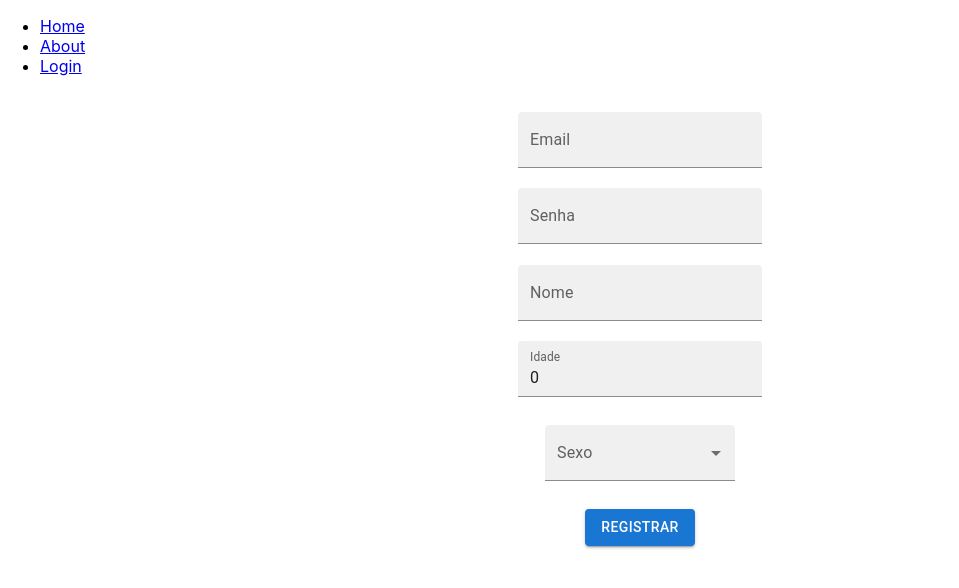
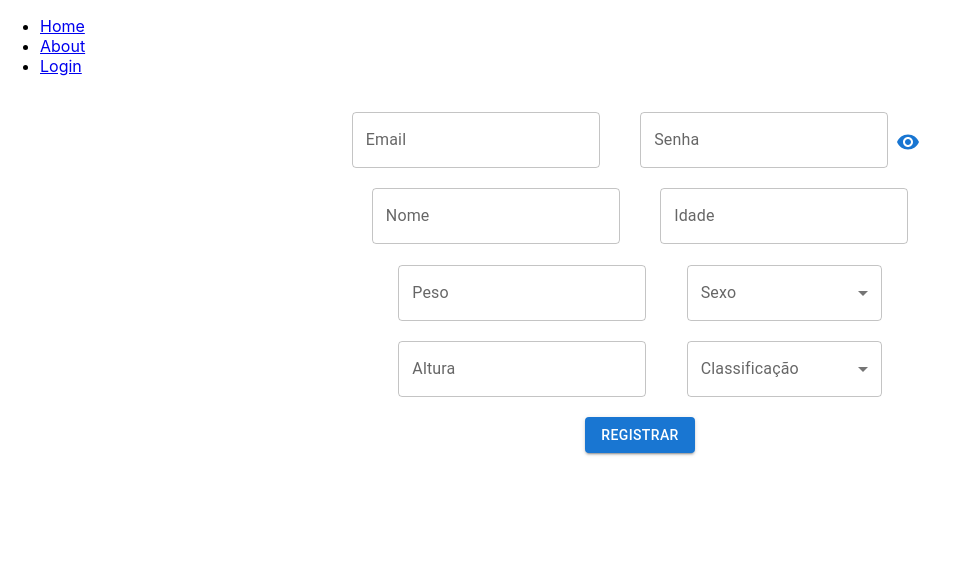
Before and after one commit to zizima100/PerfectPlate, a React (Create React App) app in the folder my-app/: page /register in a window 1280 px wide. Shown: the top 588 px of the page, without its empty margins (0-959 px from the left). Built offline with nearby package versions, Linux system fonts and the light colour scheme.

Commit message:
feat: added remaining register page fields and adjusted layout

```diff
--- a/my-app/package.json
+++ b/my-app/package.json
@@ -8,6 +8,7 @@
     "@fontsource/roboto": "^4.5.1",
     "@material-ui/core": "^5.0.0-beta.5",
     "@material-ui/icons": "^4.11.2",
+    "@mui/icons-material": "^5.0.4",
     "@testing-library/jest-dom": "^5.14.1",
     "@testing-library/react": "^11.2.7",
     "@testing-library/user-event": "^12.8.3",
--- a/my-app/src/pages/register/RegisterScreen.js
+++ b/my-app/src/pages/register/RegisterScreen.js
@@ -1,75 +1,99 @@
 import '../register/RegisterScreenStyle.css';
 import React, {useState} from "react";
-import {Button, FormControl, InputLabel, MenuItem, Select, TextField} from "@material-ui/core";
+import {Button, FormControl, IconButton, InputLabel, MenuItem, Select, TextField} from "@material-ui/core";
 import UserType from "../../enums/UserTypeEnum";
+import { Visibility } from '@material-ui/icons';
 
 export default function RegisterScreen() {
+    // ADICIONAR VALIDACAO DE HAS ERROR
     const [userData, setUserData] = useState(
         {
             email: "",
             password: "",
             name: "",
-            age: 0,
+            age: null,
             sex: "",
-            weight: 0,
-            height: 0,
+            weight: null,
+            height: null,
             userType: "",
         }
     )
+    const [isPasswordVisible, setIsPasswordVisible] = useState(false);
     return (
         <div className="main">
             <div className="inputRow">
+                <div className="inputWrapper">
                     <TextField
-                    id="user-email"
                         label="Email"
                         placeholder="Insira seu email"
-                    variant="filled"
+                        variant="outlined"
                         type="email"
                         onChange={e => setUserData({...userData, email: e.target.value})}
                         value={userData.email}
                     />
                 </div>
-            <div className="inputRow">
+                <div className="inputWrapper">
+                    <div className="inputWithIcon">
                         <TextField
-                    id="user-email"
                             label="Senha"
                             placeholder="Insira sua senha"
-                    variant="filled"
-                    type="password"
+                            variant="outlined"
+                            type={isPasswordVisible ? "text" : "password"}
                             onChange={e => setUserData({...userData, password: e.target.value})}
                             value={userData.password}
                         />
+                        <div className="passwordVisibleIcon" onClick={() => setIsPasswordVisible(!isPasswordVisible)}>
+                            <IconButton color="primary" component="span">
+                                <Visibility />
+                            </IconButton>
+                        </div>
+                    </div>
+                </div>
             </div>
             <div className="inputRow">
+                <div className="inputWrapper">
                     <TextField
-                    id="user-email"
                         label="Nome"
                         placeholder="Insira seu nome completo"
-                    variant="filled"
+                        variant="outlined"
                         type="text"
                         onChange={e => setUserData({...userData, name: e.target.value})}
                         value={userData.name}
                     />
                 </div>
-            <div className="inputRow">
+                <div className="inputWrapper">
                     <TextField
-                    id="user-email"
                         label="Idade"
                         placeholder="Insira sua idade"
-                    variant="filled"
+                        variant="outlined"
                         type="number"
                         onChange={e => setUserData({...userData, age: e.target.value})}
                         value={userData.age}
                     />
                 </div>
+            </div>
             <div className="inputRow">
-                <FormControl variant="filled" sx={{ m: 1, minWidth: 190 }}>
-                    <InputLabel id="demo-simple-select-filled-label">Sexo</InputLabel>
+                <div className="inputWrapper">
+                    <div className="inputWrapper">
+                        <TextField
+                            label="Peso"
+                            placeholder="Insira seu Peso"
+                            variant="outlined"
+                            type="number"
+                            onChange={e => setUserData({...userData, weight: e.target.value})}
+                            value={userData.weight}
+                        />
+                    </div>
+                </div>
+                <div className="selectInputWrapper">
+                    <FormControl sx={{ minWidth: 195 }}>
+                        <InputLabel id="demo-simple-select-label">Sexo</InputLabel>
                         <Select
-                        labelId="demo-simple-select-filled-label"
-                        id="demo-simple-select-filled"
+                            labelId="demo-simple-select-label"
+                            id="demo-simple-select"
+                            value={userData.sex}
+                            label="Sexo"
                             onChange={e => setUserData({...userData, sex: e.target.value})}
-                        value={userData.sex}
                         >
                             <MenuItem value={"masc"}>Masculino</MenuItem>
                             <MenuItem value={"fem"}>Feminino</MenuItem>
@@ -77,6 +101,37 @@ export default function RegisterScreen() {
                         </Select>
                     </FormControl>
                 </div>
+            </div>
+            <div className="inputRow">
+                <div className="inputWrapper">
+                    <div className="inputWrapper">
+                        <TextField
+                            label="Altura"
+                            placeholder="Insira sua Altura"
+                            variant="outlined"
+                            type="number"
+                            onChange={e => setUserData({...userData, height: e.target.value})}
+                            value={userData.height}
+                        />
+                    </div>
+                </div>
+                <div className="selectInputWrapper">
+                    <FormControl sx={{ minWidth: 195 }}>
+                        <InputLabel id="demo-simple-select-label">Classificação</InputLabel>
+                        <Select
+                            labelId="demo-simple-select-label"
+                            id="demo-simple-select"
+                            value={userData.userType}
+                            label="Classificação"
+                            onChange={e => setUserData({...userData, userType: e.target.value})}
+                        >
+                            <MenuItem value={UserType.FISICULTURISTA}>Fisiculturista</MenuItem>
+                            <MenuItem value={UserType.PADRAO}>Frequentador</MenuItem>
+                            <MenuItem value={UserType.NUTRICIONISTA}>Nutricionista</MenuItem>
+                        </Select>
+                    </FormControl>
+                </div>
+            </div>
             <div className="inputRow">
                 <Button onClick={() => console.log(userData)} variant="contained">Registrar</Button>
             </div>
--- a/my-app/src/pages/register/RegisterScreenStyle.css
+++ b/my-app/src/pages/register/RegisterScreenStyle.css
@@ -1,6 +1,27 @@
 .inputRow {
     flex-direction: row;
+    justify-content: center;
+    display: flex;
     padding-top: 2ch;
+}
+
+.inputWithIcon {
+    flex-direction: row;
+    justify-content: center;
+    display: flex;
+}
+
+.passwordVisibleIcon {
+    padding-top: 1ch;
+}
+
+.inputWrapper {
+    padding-left: 2ch;
+    padding-right: 2ch;
+}
+
+.selectInputWrapper {
+    padding-right: 4ch;
 }
 
 .main {
```
Also changed, not shown: 1 other file (tests, documents, lock files or other folders). Lines whose indentation alone changed are shown as unchanged.
